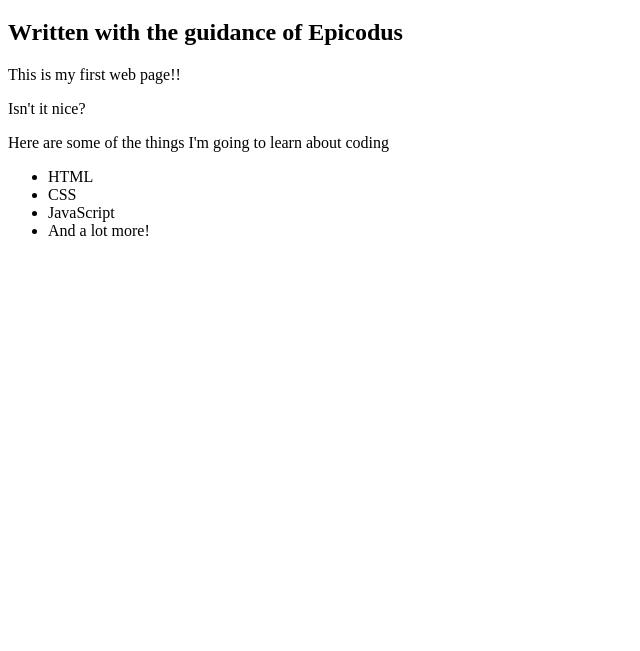
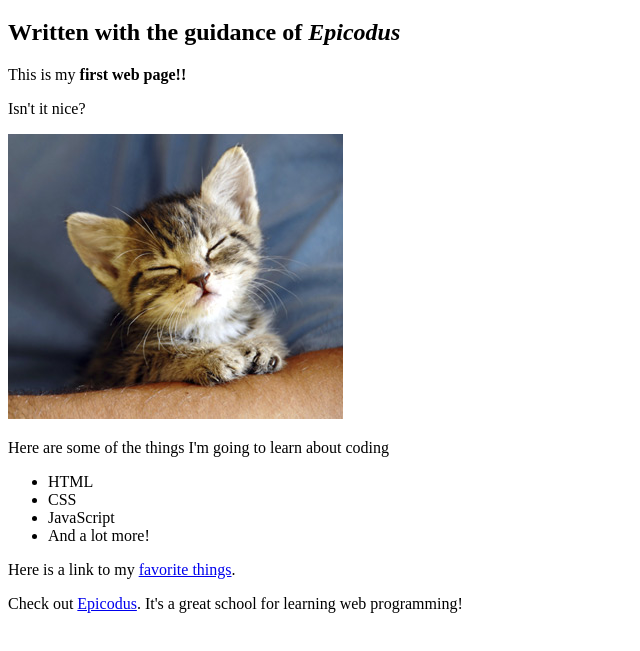
Before and after one commit to DanielMunger/my-first-webpage, a plain HTML site: page my-first-webpage.html in a window 1280 px wide. Shown: the part 61-712 px from the top of the page, without its empty margins (0-640 px from the left). Drawn offline with Linux system fonts and the light colour scheme.

Commit message:
Added inline elements in my-first-webpage html file

```diff
--- a/my-first-webpage.html
+++ b/my-first-webpage.html
@@ -5,9 +5,13 @@
   </head>
   <body>
     <h1>My first web page</h1>
-    <h2>Written with the guidance of Epicodus</h2>
-    <p>This is my first web page!!</p>
+    <h2>Written with the guidance of <em>Epicodus</em></h2>
+
+    <p>This is my <strong>first web page!!</strong></p>
     <p>Isn't it nice?</p>
+
+    <img src="img/kitten.jpeg" alt="A photo of a kitten.">
+
     <p>Here are some of the things I'm going to learn about coding</p>
     <ul>
       <li>HTML</li>
@@ -15,5 +19,9 @@
       <li>JavaScript</li>
       <li>And a lot more!</li>
     </ul>
+
+    <p>Here is a link to my <a href="favorite-things.html"> favorite things</a>.</p>
+
+    <p>Check out <a href="http://www.epicodus.com/">Epicodus</a>. It's a great school for learning web programming!</p>
   </body>
 </html>
```
Also changed, not shown: img/kitten.jpeg (added).
